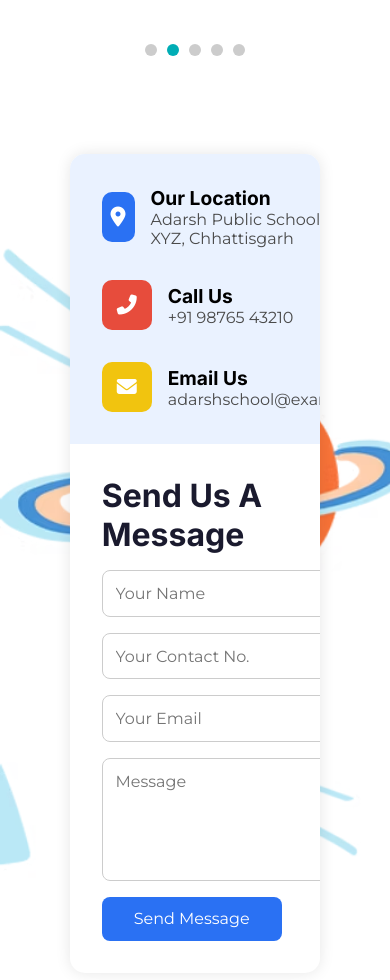
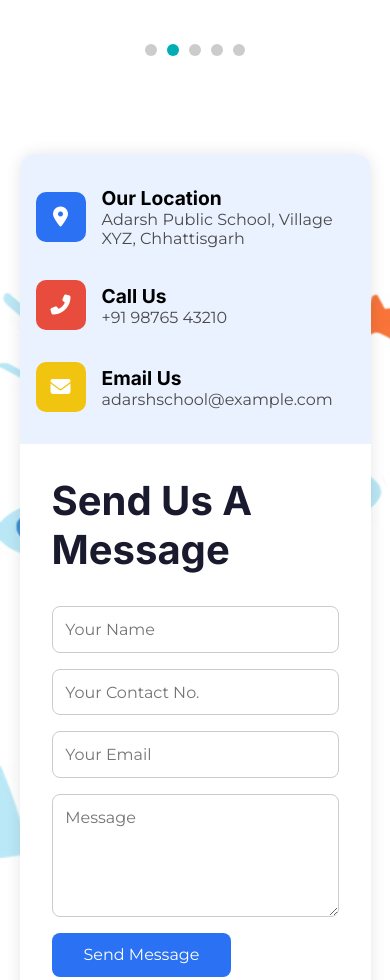
Before and after one commit to kshitizsoni12/adarsh-public-school, a plain HTML site: page index.html in a window 390 px wide. Shown: the part 2313-3293 px from the top of the page. Drawn offline with Linux system fonts and the light colour scheme.

Commit message:
till contact form

```diff
--- a/app.js
+++ b/app.js
@@ -82,7 +82,7 @@ function slidingcarousel() {
     setInterval(() => {
         currentIndex = (currentIndex + 1) % slides.length;
         updateSlide();
-    }, 4000);
+    }, 5000);
 
 }
 slidingcarousel();
--- a/style.css
+++ b/style.css
@@ -734,10 +734,12 @@ header.dark-header .nav-links a:hover {
 
 /* Contact Section Styling */
 .contact-section {
-    background-image: url("images/solarsystem.avif");
+    background-image: url("images/saturn.png"), url("images/squarriel.png");
     padding: 2rem 1rem;
-    background-size: cover;
-    min-height: 80vh;
+    background-size: contain, contain;
+    background-position: left center, right center;
+    min-height: 60vh;
+    background-repeat: no-repeat, no-repeat;
 }
 
 .contact-container {
@@ -760,9 +762,11 @@ header.dark-header .nav-links a:hover {
     flex-direction: column;
     gap: 2rem;
     justify-content: center;
+    width: 100%;
 }
 
 .info-box {
+    width: 100%;
     display: flex;
     align-items: center;
     gap: 1rem;
@@ -779,6 +783,15 @@ header.dark-header .nav-links a:hover {
     font-size: 20px;
     border-radius: 10px;
     transition: transform 0.3s;
+}
+
+.icon i {
+    width: 50px;
+    height: 50px;
+    display: flex;
+    align-items: center;
+    justify-content: center;
+
 }
 
 .icon:hover {
@@ -809,8 +822,8 @@ header.dark-header .nav-links a:hover {
 }
 
 .contact-form h2 {
-    font-size: 2rem;
-    margin-bottom: 1rem;
+    font-size: 2.5rem;
+    margin-bottom: 2rem;
     color: #1a1a2e;
 }
 
@@ -865,3 +878,20 @@ header.dark-header .nav-links a:hover {
         flex-direction: column;
     }
 }
+
+@media (max-width: 548px) {
+    .contact-section {
+        padding: 2rem 0rem;
+    }
+
+    .contact-container {
+        max-width: 900px;
+        width: 90%;
+
+    }
+
+    .contact-info {
+        padding: 2rem 1rem;
+        width: 100%;
+    }
+}
```
Also changed, not shown: images/saturn.png (added), images/squarriel.png (added).
